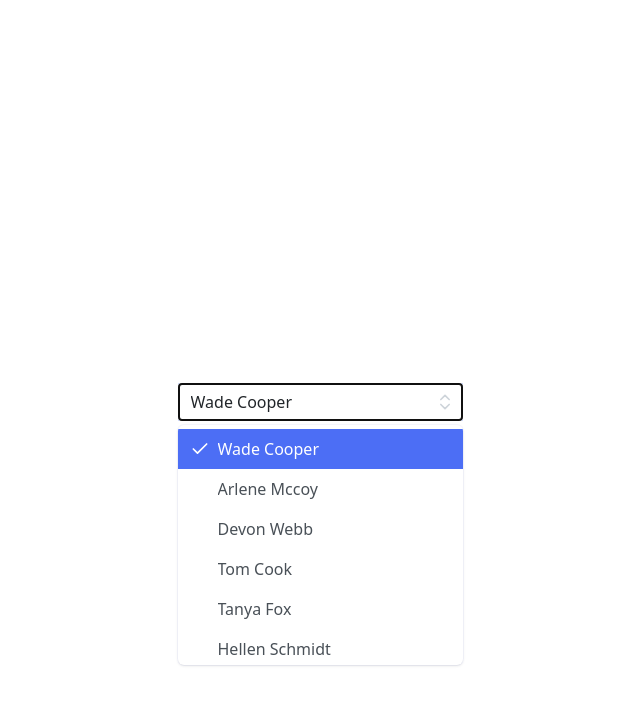
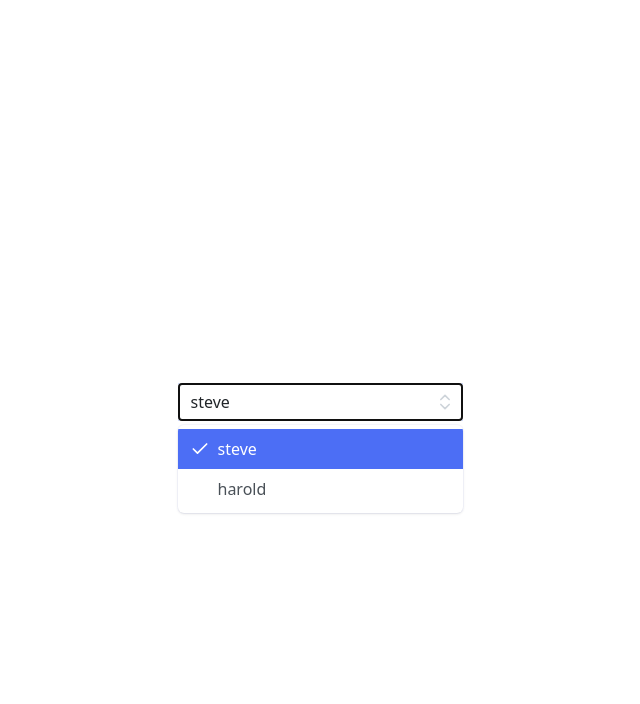
Before and after one commit to sangosteve/ui, a Next.js app: page / in a window 1280 px wide. Both pictures are taken after a click on the button 768 px from the left and 402 px from the top of the page. Shown: the top 704 px of the page, without its empty margins (320-960 px from the left). Built offline with nearby package versions, Linux system fonts and the light colour scheme.

Commit message:
Select Component

```diff
--- /dev/null
+++ b/app/components/ui/Select.tsx
@@ -0,0 +1,99 @@
+"use client";
+import React, { Fragment, ButtonHTMLAttributes } from "react";
+import { cva, VariantProps } from "class-variance-authority";
+import { twMerge } from "tailwind-merge";
+import { Combobox, Transition } from "@headlessui/react";
+import { ChevronsUpDown, Check } from "lucide-react";
+
+interface SelectProps {
+  label: string;
+  id: string | number;
+  value?: string | number;
+  onChange: React.Dispatch<React.SetStateAction<{ [key: string]: string }>>;
+  // onSelectChange: (selection: any) => void;
+  //onChange: (selection: any) => void;
+  data: {
+    [key: string]: string;
+  }[];
+}
+
+export const Select = ({ data, label, id, onChange }: SelectProps) => {
+  const [selected, setSelected] = React.useState(data[0]);
+  const [query, setQuery] = React.useState("");
+  const filteredData =
+    query === ""
+      ? data
+      : data.filter((item) =>
+          item[label]
+            .toLowerCase()
+            .replace(/\s+/g, "")
+            .includes(query.toLowerCase().replace(/\s+/g, ""))
+        );
+  return (
+    <Combobox value={selected} onChange={setSelected}>
+      <div className="relative mt-1">
+        <div className="relative w-full cursor-default overflow-hidden rounded-sm focus:ring-1 focus:ring-indigo-500">
+          <Combobox.Input
+            className="w-full border border-indigo-500 py-2 pl-3 pr-10 text-sm leading-5 text-gray-900 focus:ring-1 focus:border-indigo-500"
+            onChange={(event) => setQuery(event.target.value)}
+            displayValue={(value: any) => value[label]}
+          />
+          <Combobox.Button className="absolute inset-y-0 right-0 flex items-center pr-2">
+            <ChevronsUpDown
+              className="h-5 w-5 text-gray-400"
+              aria-hidden="true"
+            />
+          </Combobox.Button>
+        </div>
+        <Transition
+          as={Fragment}
+          leave="transition ease-in duration-100"
+          leaveFrom="opacity-100"
+          leaveTo="opacity-0"
+          afterLeave={() => setQuery("")}
+        >
+          <Combobox.Options className="absolute mt-1 max-h-60 w-full  rounded-md bg-white py-1 text-body shadow ring-1 ring-indigo-500 ring-opacity-5 focus:outline-none overflow-hidden">
+            {filteredData.length === 0 && query !== "" ? (
+              <div className="relative cursor-default select-none py-2 px-4 text-gray-700">
+                Nothing found.
+              </div>
+            ) : (
+              filteredData.map((item) => (
+                <Combobox.Option
+                  key={item[id]}
+                  className={({ active }) =>
+                    `relative cursor-default select-none py-2 pl-10 pr-4 ${
+                      active ? "bg-indigo-600 text-white" : "text-gray-700"
+                    }`
+                  }
+                  value={item}
+                >
+                  {({ selected, active }) => (
+                    <>
+                      <span
+                        className={`block truncate ${
+                          selected ? "font-medium" : "font-normal"
+                        }`}
+                      >
+                        {item[label]}
+                      </span>
+                      {selected ? (
+                        <span
+                          className={`absolute inset-y-0 left-0 flex items-center pl-3 ${
+                            active ? "text-white" : "text-indigo-600"
+                          }`}
+                        >
+                          <Check className="h-5 w-5" aria-hidden="true" />
+                        </span>
+                      ) : null}
+                    </>
+                  )}
+                </Combobox.Option>
+              ))
+            )}
+          </Combobox.Options>
+        </Transition>
+      </div>
+    </Combobox>
+  );
+};
--- a/app/page.tsx
+++ b/app/page.tsx
@@ -1,13 +1,22 @@
+"use client";
 import Alert from "./components/ui/Alert";
 import Badge from "./components/ui/Badge";
 import styles from "./page.module.css";
 import { Info } from "lucide-react";
 import { Button } from "./components/ui/Button";
-import Select from "./components/ui/SelectTemplate";
+import { Select } from "./components/ui/Select";
 export default function Home() {
   return (
     <div className="w-screen h-screen flex flex-col items-center justify-center">
-      <Select />
+      <Select
+        label="name"
+        id="id"
+        data={[
+          { id: "1", name: "steve" },
+          { id: "2", name: "harold" },
+        ]}
+        onChange={() => console.log("test")}
+      />
     </div>
   );
 }
```
